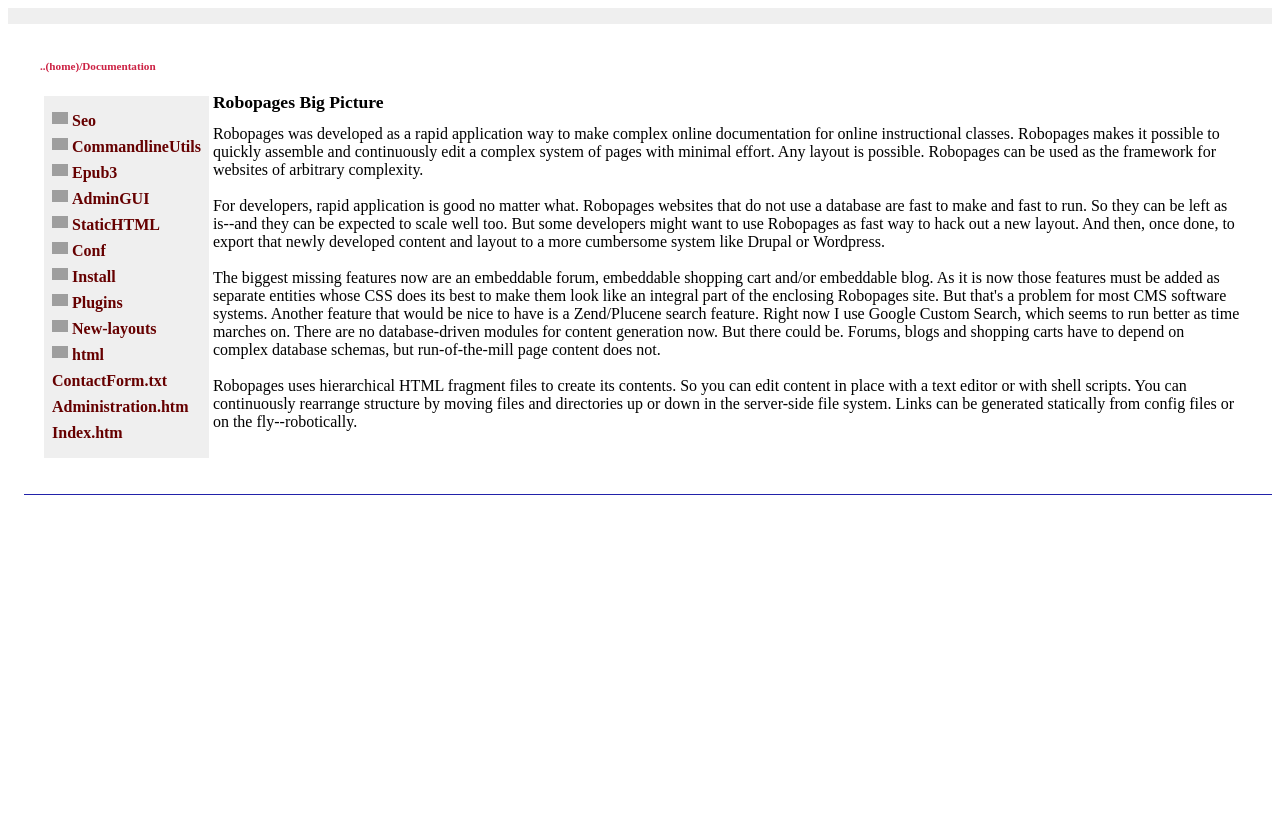
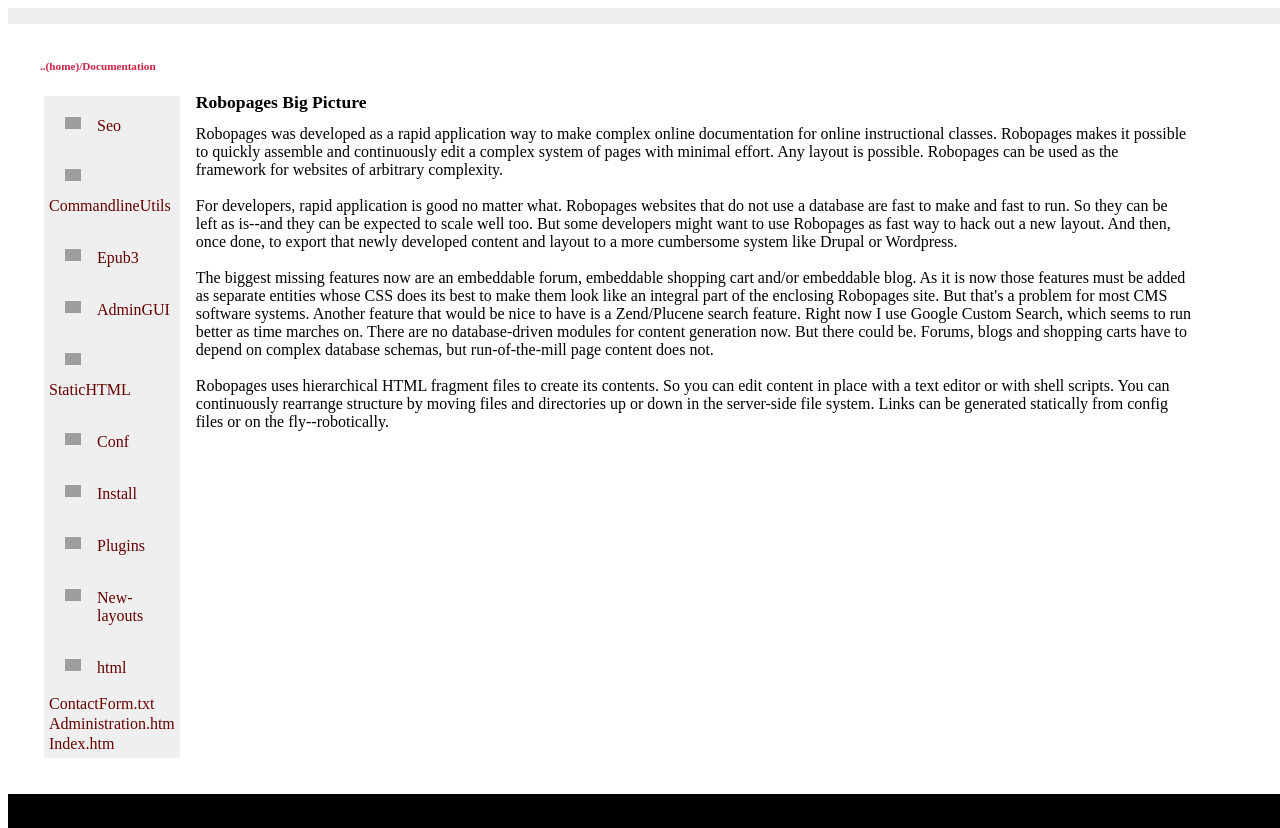
Before and after one commit to pittendrigh/robopages, a PHP site: page /?robopage=Documentation in a window 1280 px wide; the page is wider, and only the part inside the window is pictured. Before the commit the page ends 495 px from the top of that part, so only its background shows below. Run offline with PHP 8.4, Linux system fonts and the light colour scheme; some libraries are stand-ins or nearby versions; grey boxes are pictures that could not be loaded.

Commit message:
Css changes to dynamicNavigtion

```diff
--- a/css/robo.css
+++ b/css/robo.css
@@ -1,3 +1,4 @@
+html,body
 {
     width: 100%;
     height: 100%;
@@ -9,7 +10,6 @@
 a { color: #660000;  text-decoration: none;}
 a:hover
 {
-    color: #663333;
     text-decoration: underline;
 }
 
@@ -30,30 +30,29 @@
 #main-content
 {
     float: left;
-     width: auto;
-    margin: 0;
-    padding: 2em;
+    width: 90%;
+    margin: 1em;
+    padding: 1em;
 }
-#main-content img {float: left; margin: width: 20em;}
 
+img { float: left; }
+#main-content img {float: left; margin: 1em; max-width: 50%;}
 
 #footer
 {
   clear: both;
   color: #4848ff;
+  background-color: black;
   padding: 1em;
-  margin-left: 1em;
   border-top: 1px solid #2222aa;
+  border: 1px solid black;
+  width: 100%;
   max-height: 6em;
 }
 
 #footer a{
   color: #efefff;
-  text-shadow: 1px 1px 1px #000000;
-}
-
-#footer a:hover{
-  text-decoration: none;
+  text-decoration: underline;
 }
 
 #user_manage, #bottombannerlinks {
@@ -74,14 +73,12 @@
  #bottombannerlinks a{ font-size: 2vw; }
  #user_manage a{ font-size: 1vw; }
 
-#user_manage, #bottombannerlinks a:hover { text-decoration: underline; }
 #user_manage, #mkBreadcrumbs a { font-size: 70%; color: #cc2244; margin: 0; padding: 0;}
 
 #mkBreadcrumbs
 {
     min-height: 1.5em;
 }
-
 
 #mkBreadcrumbs a:hover
 {
@@ -92,66 +89,6 @@
 
 .folderlbl { float: left; margin: 1em 0 0 0; }
 
-div.thumbMeme { margin: 0 auto; padding: 0; }
-p.thumb { margin: 0 auto; padding: 0; }
-p.thumb img { margin: 0 auto; padding: 0; }
-p.thumblbl { clear: both; margin: 0; padding: 0; text-align: center;}
-
-
-.dynamicNavigation
-{
-  clear: both;
-  margin: 0.5em 0 0.5em 0;
-  padding: 0;
-}
-
-
-.dynamicNavigation img
-{
-  margin: 0 auto;
-  padding: 0;
-}
-
-div.dynamicNavigation a
-{
-    display: block;
-    color: #cc2244;
-    font-weight: bold;
-    text-decoration: none;
-    padding: 0;
-}
-
-div.dynamicNavigation a:hover
-{
-    background: #5dade2;
-    color: white;
-    text-decoration: underline;
-}
-
-img.icon { width: 1em !important }
-div.galleryNavigation { position: relative; float: left; width: 8em; height: 6em; margin: 0.25em;}
-div.galleryNavigation a  { width: 80%; height: 5.5em; display: block; margin: 0 auto; padding: 0.25em;}
-div.galleryNavigation a  img { display: block; width: 100%; max-height: 4em; margin: 0; padding: 0; overflow: hidden;}
-div.galleryNavigation a:hover
-{
-    background: #efefff;}
-    color: black;
-}
-
-a.slideshow
-{
-    color: red;
-    background: #660000;
-    padding: 0.25em;
-    margin: 0.25em;
-    border: 1px solid green;
-}
-
-a.slideshow:hover
-{
- color: red;
-}
-
 #slideshow
 {
     position: relative;
@@ -159,16 +96,7 @@
     padding: 1em;
     border: 1px solid transparent;
 }
-
-#slidebox{
-    position: relative;
-    float: left;
-    min-height: 20em;
-    margin: 0 auto;
-    padding: 2em;
-    border: 1px solid transparent;
-}
-#slidebox img {display: block; margin: auto; padding:0; border: 1px solid transparent;}
+#slideshow img { max-width: 90%; }
 
 #arcade {
   width: 70%;
@@ -176,71 +104,74 @@
 }
 #arcade img { margin: 1em; }
 
-#currentAradeImg { width: 60%;  }
-#currentSlideImg { width: auto; }
-
-
-a.ninetyPct {
- font-size: 80%;
- /* text-shadow: #000022 1px 1px 1px; */
- text-decoration: none;
-}
-a.ninetyPct:hover {
- text-decoration: underline;
- /* text-shadow: #aaaaff 1px 1px 1px; */
-}
-
+#currentArcadeImg { width: 60%;  }
 
 h1 {font-size: 110%; }
 h2 {font-size: 95%; }
 h3 {font-size: 00%; }
 
-
-/* phones  */
-@media only screen and (max-device-width: 480px)
-{
-   #toc {float: left;  width: auto; }
-   #bottombannerlinks {font-size: 120%!important; }
-   #main-content img {float: left;  width: 100%; }
-   #main-content img.icon {float: left;  width: 2em; }
-   #main-content .dynamicNavigation {width: 30%; float: left;  margin-bottom: 1em; padding-bottom: 1em;}
-   img { margin: 0.25em;}
-
-   #footer{ height:2em; }
-}
-
 #googleSearch {float: left; max-width: 50%;}
 #googleBanner {color: white;}
-
 
 #flexyFileContent{ margin-top: 2em; }
 
 #mkGoogle { max-height: 5em; }
 
-/* div toc contains various div.dynamicNavigation containing links
-** toc width varies by div.dynamicNavigation width
-*/
 #toc {
 float: left;
 width: auto;
+height: auto;
 background: #efefef;
-padding: 0.5em;
-margin: 0.25em;
+padding: 0.25em;
+margin: 0.25em 1em 0.25em 0.25em;
 }
 
+img.icon {float: left;  width: 1em !important; height: 1em !important!; }
 
-#toc a {
-display: block;
-/* margin-top: 0.5em; */
-text-decoration: none;
-color: #660000;
+div.thumbMeme { float: left; width: auto; height: auto; margin: 0 auto; padding: 0; }
+div.thumbMeme:hover {background: #cdcdcd;}
+p.thumb { margin: 0 ; padding: 0; height: auto; }
+p.thumb img { margin: 0; padding: 0; }
+p.thumblbl { clear: both; margin: 0; padding: 0;  }
+p.thumblbl:hover {text-decoration: underline; }
+
+div.dynamicNavigation
+{
+  clear: both;
+  float:left;
+  position: relative;
+  margin: 0;
+  width: 100%;
+  height: auto;
 }
 
-#toc a:hover {
+div.dynamicNavigation a
+{
+  display: block;
+  width: 100%;
+  /* border: 1px solid black;  */
+  border: 1px solid transparent;
+  padding: 0;
+  margin: 0;
+}
+div.dynamicNavigation a:hover{ background: #cdcdcd; }
 
-text-decoration: none;
-color: #440000;
-background: #cccccc;
+div.galleryNavigation { position: relative; float: left; width: 8em; height: 6em; margin: 0.25em; text-align: center;}
+div.galleryNavigation a  { width: 80%; height: 5.5em; display: block; margin: 0 auto; padding: 0.25em;}
+div.galleryNavigation a  img { display: block; width: 100%; max-height: 4em; margin: 0 auto; padding: 0; overflow: hidden;}
+div.galleryNavigation a:hover
+{
+    background: #efefff;}
+    color: black;
 }
+div.galleryNavigationImage { position: relative; float: left; width: 8em; height: 6em; margin: 0.25em;}
 
 .clearboth { clear: both;}
+
+/* ============================================*/
+/*
+@media only screen and (max-device-width: 480px)
+{
+  p.thumblbl {clear: both; float: left; }
+}
+/
--- a/plugins/dynamicNavigation.php
+++ b/plugins/dynamicNavigation.php
@@ -88,31 +88,17 @@
    {
      global $sys_thumb_links;
      $ret = "\n" . '<div class="'.get_class($this).'">';
-     //$ret = "\n" . '<div>';
-     // $ret = '';
-
-     //echo "incoming linkTargetType: ", $linkTargetType, "<br/>";
-
-     /*
-     ** mkLink receives a Link object $link
-     ** mkLink munges the default $link->label if else if else else until the last line
-     ** where the hyperlink is assembled and then returned (after munging the label)
-     */
 
      // get a default linklbl
      $linklbl = staticRoboUtils::mkLabel($link->label);
 
-
      if ($linkTargetType == 'dir')
      {
-         $linklbl = '<img class="'.get_parent_class($this) .' icon" src="' . $_SESSION["prgrmUrlRoot"] . 'systemimages/folder.png" alt="folder"/>'. "&nbsp;"  . $linklbl ;
+         $linklbl = '<img class="'.get_parent_class($this) .' icon" src="' . $_SESSION["prgrmUrlRoot"] . 'systemimages/folder.png" alt="folder"/>'
+          . '<p class="dnavLbl">' . $linklbl . '</p>' ;
      }
-
-     // grep -iH actionItem *php which of the follwing ifs?
-     //else if ($linkTargetType == 'image' && $sys_thumb_links && strstr($link->href, 'robopage='))
      else if ($linkTargetType == 'image' && $sys_thumb_links)
      {
-       //$linkTargetType = ''; ??????????????????
        $query = parse_url($link->href, PHP_URL_QUERY);
        parse_str($query, $parms);
        if (isset($parms['robopage']))
@@ -127,8 +113,6 @@
         }
        }
      }
-
-
      $ret .= "\n" . '<a href="' . $link->href . '">' . $linklbl . ' </a>' . "\n";
      return $ret . '</div>';
      //return $ret;
@@ -150,7 +134,7 @@
      if (!$slideshowFlag && @stat($_SESSION['currentDirPath'] . 'roboresources/slideshow'))
      {
        $slideshowFlag = TRUE;
-       $ret .= "\n" . '<a class="slideshow" href="?robopage=' . $_SESSION['currentDirUrl'] . '&amp;layout=slideshow">Slideshow</a>' . "\n";
+       $ret .= "\n" . '<div class="galleryNavigation"><a class="slideshow" href="?robopage=' . $_SESSION['currentDirUrl'] . '&amp;layout=slideshow">Slideshow</a></div>' . "\n";
      }
 
      $dcnt = count($this->dirKeys);
```
